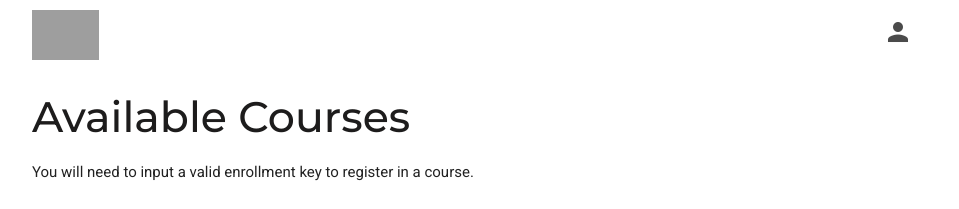
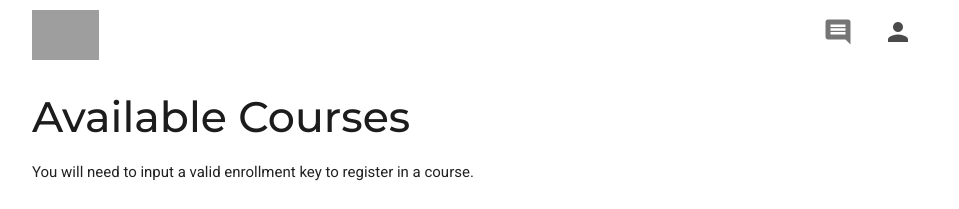
Before and after one commit to llcit/culture-app-nflrc, a Django app: template templates/course/courses.html in a window 1280 px wide. Shown: the top 209 px of the page, without its empty margins (160-1119 px from the left). Run offline with Django 3.2, Linux system fonts and the light colour scheme; the template is opened without the code that fills it, so the values that code supplies are empty; some libraries are stand-ins or nearby versions; grey boxes are pictures that could not be loaded.

Commit message:
adding feedback button

```diff
--- a/templates/base.html
+++ b/templates/base.html
@@ -14,6 +14,7 @@
 
     <link href="{% static '/assets/min/custom-min.css' %}" type="text/css" rel="stylesheet">
     <link href="https://fonts.googleapis.com/icon?family=Material+Icons" rel="stylesheet">
+    <link rel="stylesheet" href="https://fonts.googleapis.com/css2?family=Material+Symbols+Outlined:opsz,wght,FILL,GRAD@24,400,0,0&icon_names=comment" />
     <link href="{% static '/assets/css/materialize.css' %}" type="text/css" rel="stylesheet">
     <link href="{% static '/assets/css/nouislider.css' %}" type="text/css" rel="stylesheet">
     <link href="{% static '/assets/css/rangeslider.css' %}" type="text/css" rel="stylesheet">
@@ -47,16 +48,23 @@
                         </a>
 
                         <a href="{% url 'user_profile' %}" class="button-collapse right" data-activates="nav-mobile">
-                            <i style="color: #fbd1a2;" class="large material-icons">person</i>
+                            <i style="color: #757575;" class="large material-icons">person</i>
                         </a>
                         {% if request.user.is_staff %}
                         <a href="{% url 'staff-review' %}" class="button-collapse right" data-activates="nav-mobile" style="color: #24779b">
                             <i class="large material-icons">security</i>
                         </a>
                         {% endif %}
+                        <a href="https://forms.gle/e4hLeK7DGGiSopoWA" target="_blank" class="button-collapse right" data-activates="nav-mobile" >
+                            <i style="color: #757575;" class="large material-icons">comment</i>
+                        </a>
 
                         <ul id="nav-mobile" class="right hide-on-med-and-down">
-
+                            <li>
+                                <a href="https://forms.gle/e4hLeK7DGGiSopoWA" target="_blank" class="right" data-activates="nav-mobile" title="Leave feedback or report a bug.">
+                                    <i style="color: #757575;" class="large material-icons">comment</i>
+                                </a>
+                            </li>
                             {% if request.user.is_staff %}
                             <li>
                                 <a href="{% url 'staff-review' %}" class="right" style="color: #24779b"><i class="large material-icons">security</i></a>
@@ -67,6 +75,8 @@
                                     <i style="color: rgb(75, 75, 75);" class="large material-icons">person</i>
                                 </a>
                             </li>
+
+                        </a>
                         </ul>
                     </div>
                 </div>
```
